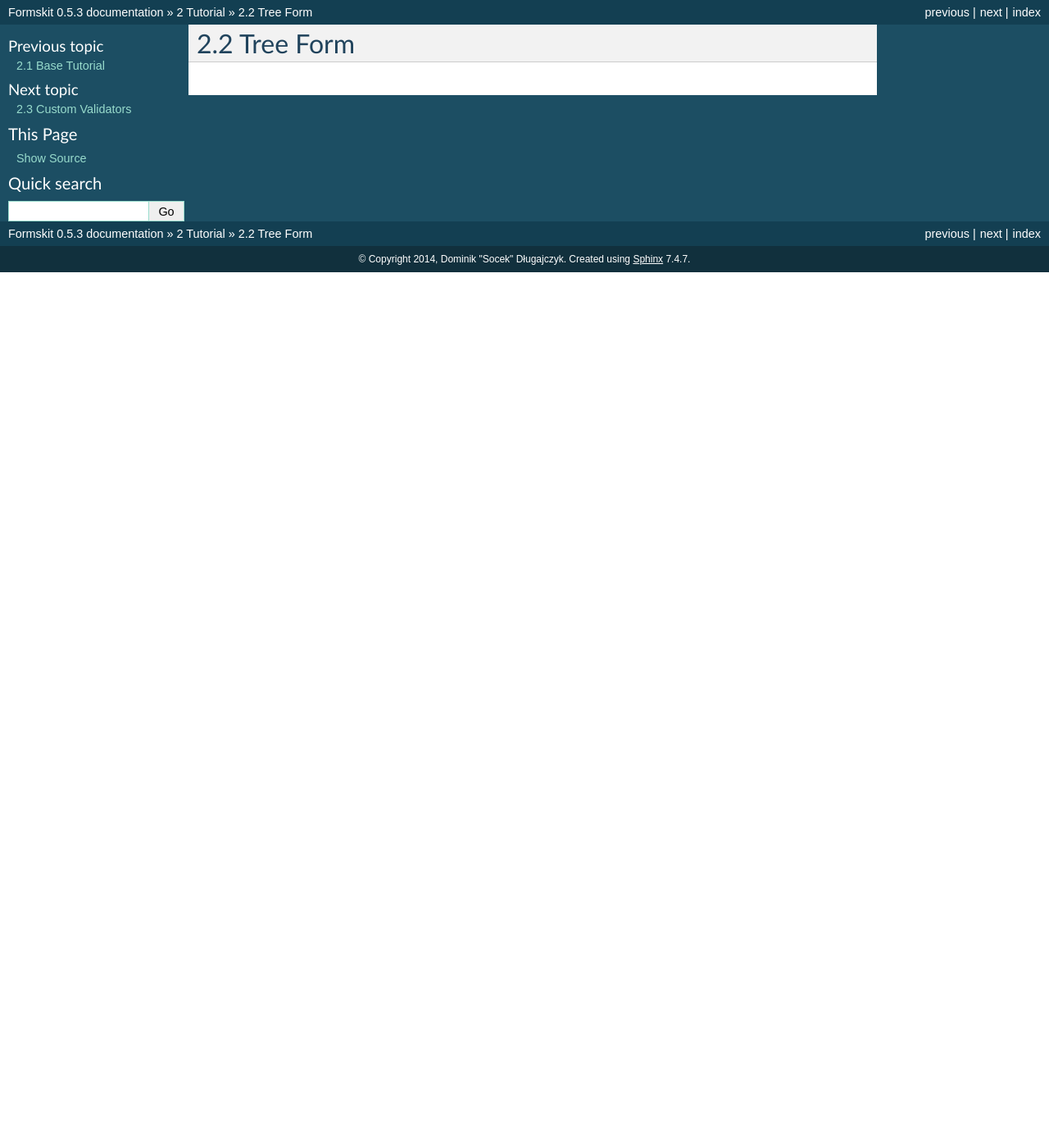
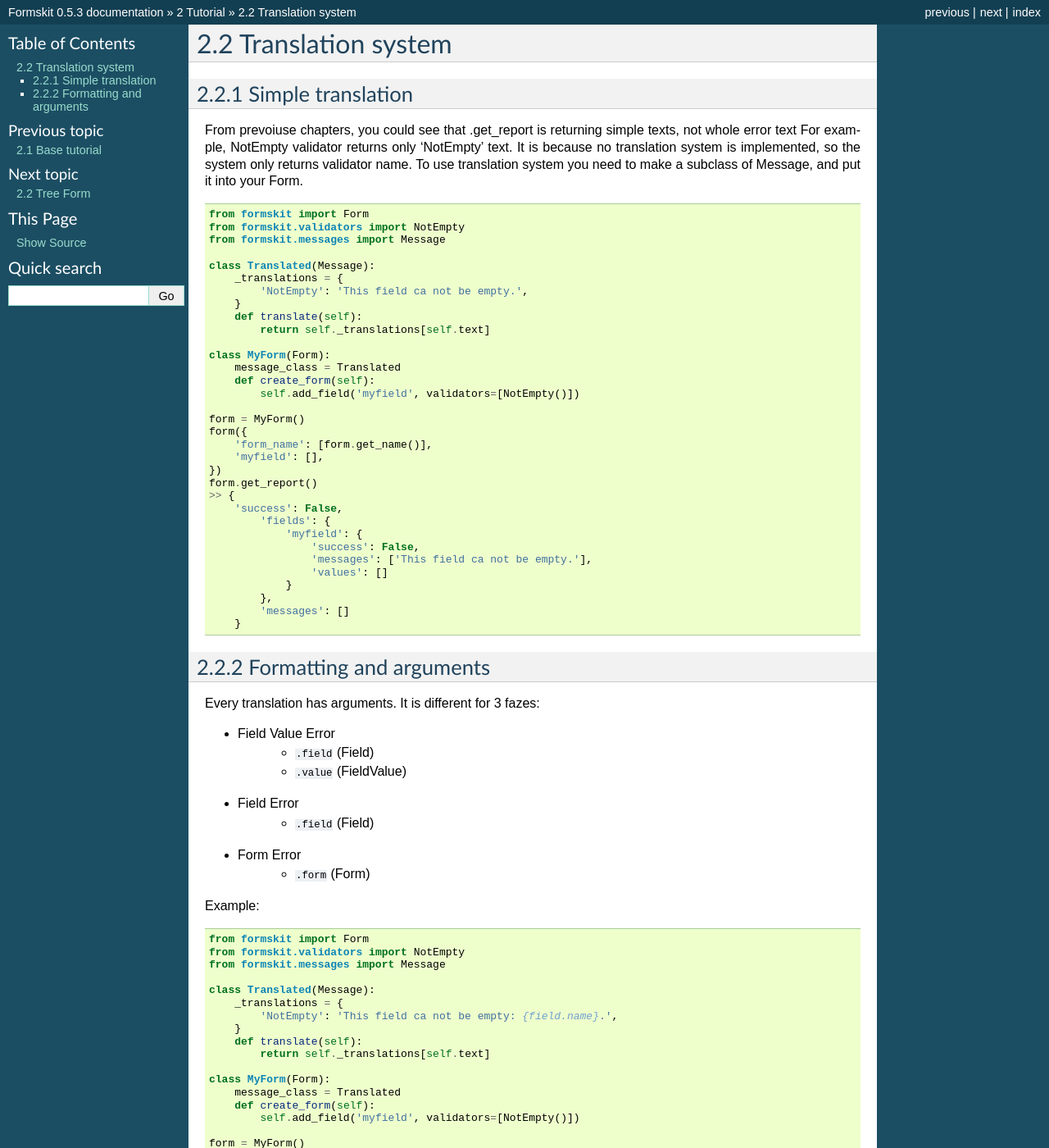
Before and after one commit to socek/formskit, a Sphinx documentation site: the page built from doc/tutorial2.rst, in a window 1280 px wide and 1400 px high. Shown: the whole window at 82% size. Built offline with Sphinx 7.4.7, drawn with Linux system fonts in a browser that asks for light colours; some of the changed text lies outside the part shown.

Commit message:
Translation system.

```diff
--- a/doc/tutorial2.rst
+++ b/doc/tutorial2.rst
@@ -1,3 +1,99 @@
-=============
-2.2 Tree Form
-=============
+======================
+2.2 Translation system
+======================
+
+2.2.1 Simple translation
+========================
+
+From prevoiuse chapters, you could see that .get_report is returning simple
+texts, not whole error text For example, NotEmpty validator returns only
+'NotEmpty' text. It is because no translation system is implemented, so the
+system only returns validator name. To use translation system you need to make
+a subclass of Message, and put it into your Form.
+
+.. code-block:: python
+
+    from formskit import Form
+    from formskit.validators import NotEmpty
+    from formskit.messages import Message
+
+    class Translated(Message):
+        _translations = {
+            'NotEmpty': 'This field ca not be empty.',
+        }
+        def translate(self):
+            return self._translations[self.text]
+
+    class MyForm(Form):
+        message_class = Translated
+        def create_form(self):
+            self.add_field('myfield', validators=[NotEmpty()])
+
+    form = MyForm()
+    form({
+        'form_name': [form.get_name()],
+        'myfield': [],
+    })
+    form.get_report()
+    >> {
+        'success': False,
+            'fields': {
+                'myfield': {
+                    'success': False,
+                    'messages': ['This field ca not be empty.'],
+                    'values': []
+                }
+            },
+            'messages': []
+        }
+
+2.2.2 Formatting and arguments
+==============================
+
+Every translation has arguments. It is different for 3 fazes:
+
+* Field Value Error
+    * ``.field`` (Field)
+    * ``.value`` (FieldValue)
+* Field Error
+    * ``.field`` (Field)
+* Form Error
+    * ``.form`` (Form)
+
+Example:
+
+.. code-block:: python
+
+    from formskit import Form
+    from formskit.validators import NotEmpty
+    from formskit.messages import Message
+
+    class Translated(Message):
+        _translations = {
+            'NotEmpty': 'This field ca not be empty: {field.name}.',
+        }
+        def translate(self):
+            return self._translations[self.text]
+
+    class MyForm(Form):
+        message_class = Translated
+        def create_form(self):
+            self.add_field('myfield', validators=[NotEmpty()])
+
+    form = MyForm()
+    form({
+        'form_name': [form.get_name()],
+        'myfield': [],
+    })
+    form.get_report()
+        >> {
+            'success': False,
+                'fields': {
+                    'myfield': {
+                        'success': False,
+                        'messages': ['This field ca not be empty: myfield.'],
+                        'values': []
+                    }
+                },
+                'messages': []
+            }
--- a/doc/tutorial3.rst
+++ b/doc/tutorial3.rst
@@ -1,3 +1,16 @@
-=====================
-2.3 Custom Validators
-=====================
+=============
+2.2 Tree Form
+=============
+
+=================
+2.3 Customization
+=================
+
+2.3.1 Custom validators
+=======================
+
+2.3.2 Custom form validators
+============================
+
+2.3.3 Custom inner validation
+=============================
```
Also changed, not shown: doc/tutorial1.rst (+6 -6 lines).
